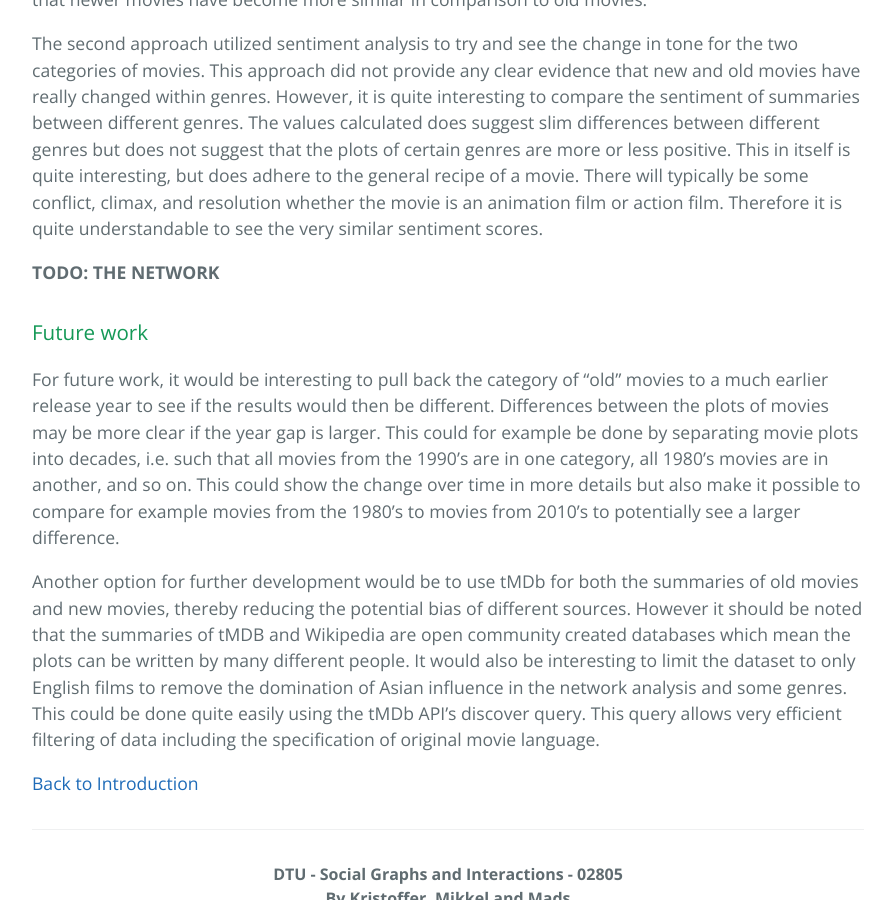
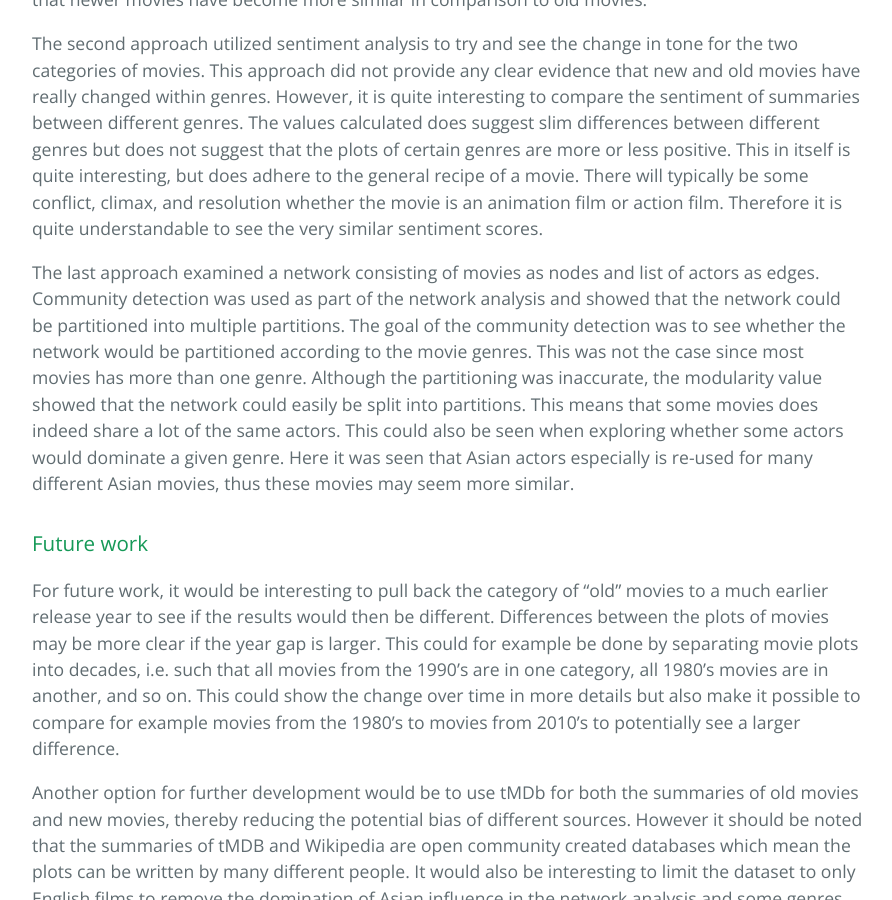
Before and after one commit to MBJohansen/Social-Graphs-Project, a Jekyll site: the page built from docs/conclusion.md, in a window 1280 px wide and 900 px high, scrolled down 935 px. Shown: the whole window, without its empty margins (192-1084 px from the left). Built offline with Jekyll 4.4.1, drawn with Linux system fonts in a browser that asks for light colours; our own code applies the rules of GitHub Pages for plain Markdown files.

Commit message:
Website: Conclusion

```diff
--- a/docs/conclusion.md
+++ b/docs/conclusion.md
@@ -7,7 +7,7 @@
 
 The second approach utilized sentiment analysis to try and see the change in tone for the two categories of movies. This approach did not provide any clear evidence that new and old movies have really changed within genres. However, it is quite interesting to compare the sentiment of summaries between different genres. The values calculated does suggest slim differences between different genres but does not suggest that the plots of certain genres are more or less positive. This in itself is quite interesting, but does adhere to the general recipe of a movie. There will typically be some conflict, climax, and resolution whether the movie is an animation film or action film. Therefore it is quite understandable to see the very similar sentiment scores.
 
-**TODO: THE NETWORK**
+The last approach examined a network consisting of movies as nodes and list of actors as edges. Community detection was used as part of the network analysis and showed that the network could be partitioned into multiple partitions. The goal of the community detection was to see whether the network would be partitioned according to the movie genres. This was not the case since most movies has more than one genre. Although the partitioning was inaccurate, the modularity value showed that the network could easily be split into partitions. This means that some movies does indeed share a lot of the same actors. This could also be seen when exploring whether some actors would dominate a given genre. Here it was seen that Asian actors especially is re-used for many different Asian movies, thus these movies may seem more similar.
 
 
 
```
